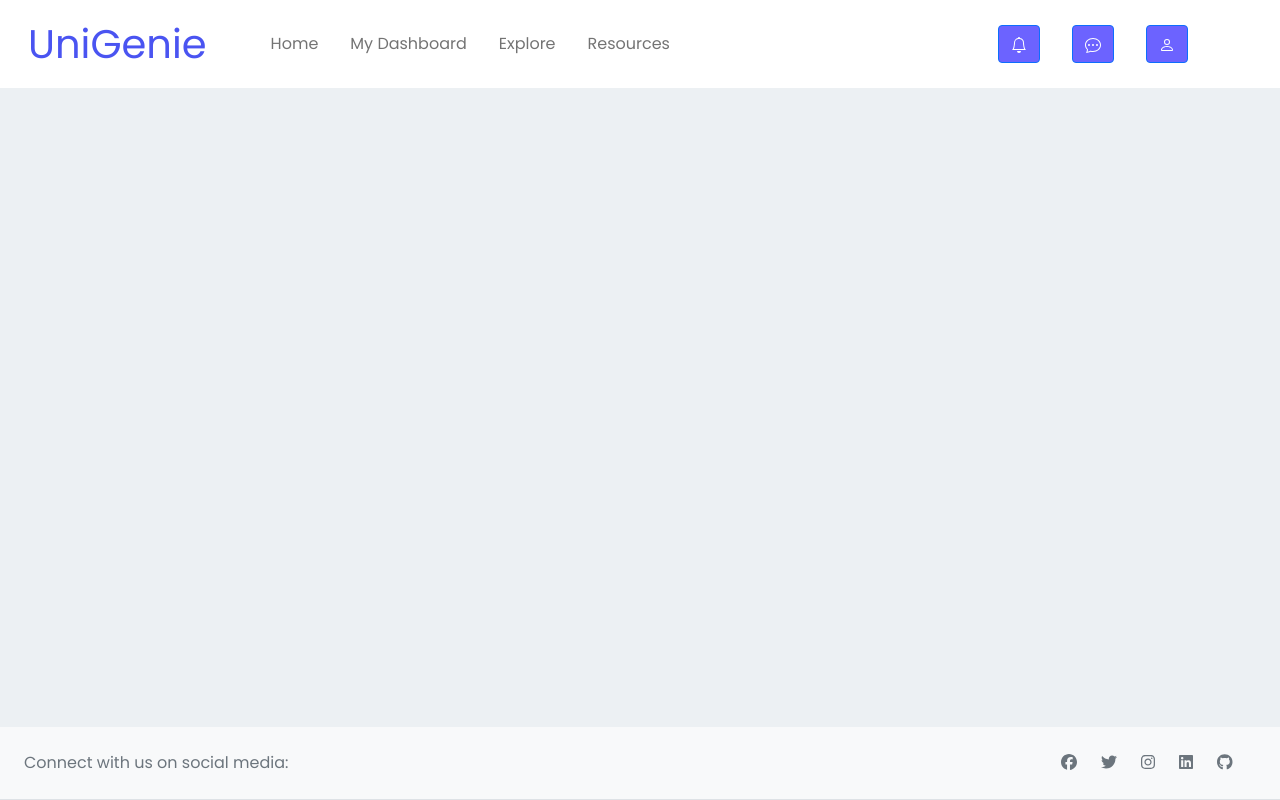
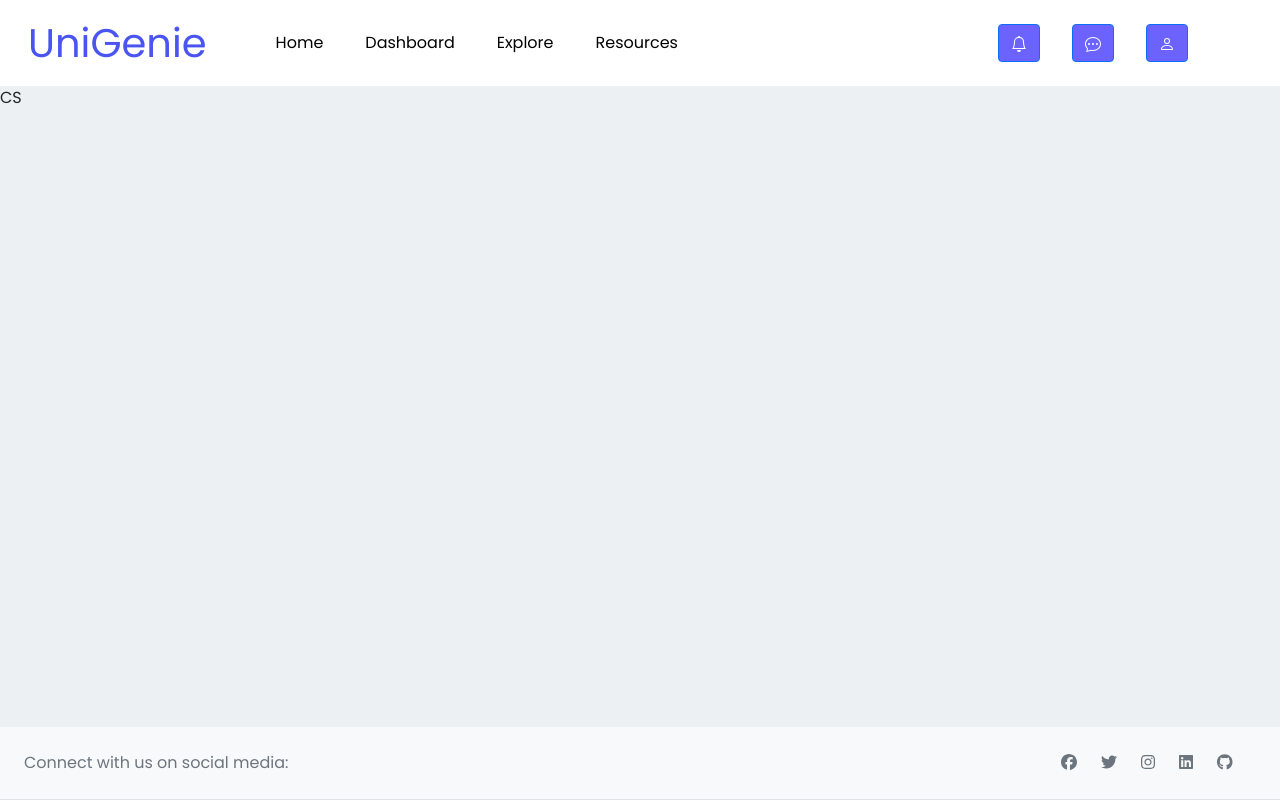
Before and after one commit to Niche-538/UniGenie, a React (Create React App) app in the folder webapp/: page /CS in a window 1280 px wide. Built offline with nearby package versions, Linux system fonts and the light colour scheme.

Commit message:
Created resources pages
Created resources pages, dropdown menu and code cleanup

```diff
--- a/webapp/src/App.js
+++ b/webapp/src/App.js
@@ -6,20 +6,8 @@ import "bootstrap/dist/css/bootstrap.min.css";
 
 import Anim from "./components/Anim.tsx";
 import Icon from "./components/Icon.jsx";
-// import LandingPage from "./components/LandingPage";
 import Navigation from "./components/Navigation";
 import Navigation_nonMain from "./components/Navigation_nonMain";
-// import AdminLogin from "./components/AdminLogin";
-// import StudentLogin from "./components/StudentLogin";
-// import AdminSignup from "./components/AdminSignup";
-// import StudSignUp from "./components/StudSignUp";
-// import StudentSignup from "./components/StudentSignup";
-// import AdminFunc from "./components/AdminFunc";
-// import AddUniversity from "./components/AddUniversity";
-// import DeleteUniversity from "./components/DeleteUniversity";
-// import StudentDetails from "./components/StudentDetails";
-// import AddPrograms from "./components/AddPrograms";
-// import UniversityApplications from "./components/UniversityApplications";
 import ProfilePage from "./components/ProfilePage";
 import ProfileSettingsPage from "./components/ProfileSettingsPage";
 import StudentHomePage from "./components/StudentHomePage";
@@ -27,6 +15,13 @@ import Footerx from "./components/Footerx";
 import LP from "./components/Lp";
 import Get from "./components/Get";
 import Dashboard from "./components/Dashboard";
+import Resources from "./components/Resources";
+import MBA from "./components/MBA";
+import CS from "./components/CS";
+import Mech from "./components/Mech";
+import US from "./components/US";
+import UK from "./components/UK";
+import Canada from "./components/Canada";
 
 function App() {
   const rootElement = document.getElementById("root");
@@ -43,60 +38,13 @@ function App() {
           <Navigation />
           <Router>
             <Routes>
-                            {/* <Route
-                                path="/AdminLogin"
-                                element={<AdminLogin />}
-                            /> */}
-                            {/* <Route
-                                path="/StudSignUp"
-                                element={<StudSignUp />}
-                            /> */}
-                            {/* <Route
-                                path="/StudentLogin"
-                                element={<StudentLogin />}
-                            /> */}
-                            {/* <Route
-                                path="/AdminSignup"
-                                element={<AdminSignup />}
-                            /> */}
-                            {/* <Route
-                                path="/StudentSignup"
-                                element={<StudentSignup />}
-                            /> */}
-                            {/* <Route path="/AdminFunc" element={<AdminFunc />} /> */}
-                            {/* <Route
-                                path="/AddUniversity"
-                                element={<AddUniversity />}
-                            /> */}
-                            {/* <Route
-                                path="/DeleteUniversity"
-                                element={<DeleteUniversity />}
-                            /> */}
-                            {/* <Route
-                                path="/StudentDetails"
-                                element={<StudentDetails />}
-                            /> */}
-                            {/* <Route
-                                path="/AddPrograms"
-                                element={<AddPrograms />}
-                            /> */}
-                            {/* <Route
-                                path="/UniversityApplications"
-                                element={<UniversityApplications />}
-                            /> */}
-                            <Route
-                                path="/ProfilePage"
-                                element={<ProfilePage />}
-                            />
-                            <Route
-                                path="/ProfileSettingsPage"
-                                element={<ProfileSettingsPage />}
-                            />
-                            <Route
-                                path="/StudentHomePage"
-                                element={<StudentHomePage />}
-                            />
-                            <Route path="/Dashboard" element={<Dashboard />} />
+              <Route path="/Resources" element={<Resources />} />
+              <Route path="/UK" element={<UK />} />
+              <Route path="/US" element={<US />} />
+              <Route path="/Canada" element={<Canada />} />
+              <Route path="/CS" element={<CS />} />
+              <Route path="/Mech" element={<Mech />} />
+              <Route path="/MBA" element={<MBA />} />
             </Routes>
           </Router>
         </StrictMode>,
@@ -139,60 +87,20 @@ function App() {
           <Navigation_nonMain />
           <Router>
             <Routes>
-                            {/* <Route
-                                path="/StudSignUp"
-                                element={<StudSignUp />}
-                            /> */}
-                            {/* <Route
-                                path="/AdminLogin"
-                                element={<AdminLogin />}
-                            /> */}
-                            {/* <Route
-                                path="/StudentLogin"
-                                element={<StudentLogin />}
-                            /> */}
-                            {/* <Route
-                                path="/AdminSignup"
-                                element={<AdminSignup />}
-                            /> */}
-                            {/* <Route
-                                path="/StudentSignup"
-                                element={<StudentSignup />}
-                            /> */}
-                            {/* <Route path="/AdminFunc" element={<AdminFunc />} /> */}
-                            {/* <Route
-                                path="/AddUniversity"
-                                element={<AddUniversity />}
-                            /> */}
-                            {/* <Route
-                                path="/DeleteUniversity"
-                                element={<DeleteUniversity />}
-                            /> */}
-                            {/* <Route
-                                path="/StudentDetails"
-                                element={<StudentDetails />}
-                            /> */}
-                            {/* <Route
-                                path="/AddPrograms"
-                                element={<AddPrograms />}
-                            /> */}
-                            {/* <Route
-                                path="/UniversityApplications"
-                                element={<UniversityApplications />}
-                            /> */}
-                            <Route
-                                path="/ProfilePage"
-                                element={<ProfilePage />}
-                            />
+              <Route path="/ProfilePage" element={<ProfilePage />} />
               <Route
                 path="/ProfileSettingsPage"
                 element={<ProfileSettingsPage />}
               />
-                            <Route
-                                path="/StudentHomePage"
-                                element={<StudentHomePage />}
-                            />
+              <Route path="/StudentHomePage" element={<StudentHomePage />} />
               <Route path="/Dashboard" element={<Dashboard />} />
+              <Route path="/UK" element={<UK />} />
+              <Route path="/US" element={<US />} />
+              <Route path="/Canada" element={<Canada />} />
+              <Route path="/CS" element={<CS />} />
+              <Route path="/Mech" element={<Mech />} />
+              <Route path="/MBA" element={<MBA />} />
+              <Route path="/Resources" element={<Resources />} />
             </Routes>
           </Router>
         </StrictMode>,
--- /dev/null
+++ b/webapp/src/components/CS.jsx
@@ -0,0 +1,9 @@
+import React from 'react';
+
+const CS = () => {
+  return (
+    <div>CS</div>
+  )
+}
+
+export default CS;
--- /dev/null
+++ b/webapp/src/components/Canada.jsx
@@ -0,0 +1,9 @@
+import React from 'react';
+
+const Canada = () => {
+  return (
+    <div>Canada</div>
+  )
+}
+
+export default Canada;
--- /dev/null
+++ b/webapp/src/components/MBA.jsx
@@ -0,0 +1,9 @@
+import React from 'react';
+
+const MBA = () => {
+  return (
+    <div>MBA</div>
+  )
+}
+
+export default MBA;
--- /dev/null
+++ b/webapp/src/components/Mech.jsx
@@ -0,0 +1,9 @@
+import React from 'react';
+
+const Mech = () => {
+  return (
+    <div>Mech</div>
+  )
+}
+
+export default Mech;
--- a/webapp/src/components/Navigation.jsx
+++ b/webapp/src/components/Navigation.jsx
@@ -1,6 +1,13 @@
 import React from "react";
-import { Container, Nav, Navbar } from "react-bootstrap";
 
+import {
+  Button,
+  Container,
+  Nav,
+  Navbar,
+  OverlayTrigger,
+  Popover,
+} from "react-bootstrap";
 const Navigation = () => {
   return (
     <Navbar bg="light" expand={false}>
@@ -18,14 +25,97 @@ const Navigation = () => {
         </Navbar.Brand>
 
         <Nav className="px-3 ms-3 me-auto my-3 flex-row justify-content-center text-center align-items-center">
-                    <Nav.Item className="mx-2 px-2 justify-content-center text-center align-items-center">
-                        <Nav.Link href="/">Home</Nav.Link>
+          <Nav.Item className="px-2 justify-content-center text-center align-items-center">
+            <Button
+              href="/StudentHomePage"
+              variant="outline-white"
+              style={{
+                outline: "white",
+                color: "black",
+                backgroundColor: "transparent",
+              }}
+            >
+              Home
+            </Button>
           </Nav.Item>
-                    <Nav.Item className="mx-2 px-2 justify-content-center text-center align-items-center">
-                        <Nav.Link href="#action2">Explore</Nav.Link>
+          <Nav.Item className="px-2 justify-content-center text-center align-items-center">
+            <Button
+              variant="outline-white"
+              style={{
+                outline: "white",
+                color: "black",
+                backgroundColor: "transparent",
+              }}
+            >
+              Explore
+            </Button>
           </Nav.Item>
-                    <Nav.Item className="mx-2 px-2 justify-content-center text-center align-items-center">
-                        <Nav.Link href="#action3">Resources</Nav.Link>
+          <Nav.Item className="px-2 justify-content-center text-center align-items-center">
+            <OverlayTrigger
+              trigger="click"
+              placement="bottom"
+              overlay={
+                <Popover style={{ maxWidth: 500 }} id="popoverPositionedBottom">
+                  <div className="row" style={{ width: 500 }}>
+                    <div className="col" style={{ width: "40%" }}>
+                      <Popover.Header
+                        className="border-0"
+                        style={{ backgroundColor: "white" }}
+                        as="h3"
+                      >
+                        Country
+                      </Popover.Header>
+                      <Popover.Body>
+                        <Nav>
+                          <Nav.Link href="/US" className="mx-2 px-2">
+                            United States
+                          </Nav.Link>
+                          <Nav.Link href="/UK" className="mx-2 px-2">
+                            United Kingdom
+                          </Nav.Link>
+                          <Nav.Link href="/Canada" className="mx-2 px-2">
+                            Canada
+                          </Nav.Link>
+                        </Nav>
+                      </Popover.Body>
+                    </div>
+                    <div className="col" style={{ width: "60%" }}>
+                      <Popover.Header
+                        className="border-0"
+                        style={{ backgroundColor: "white" }}
+                        as="h3"
+                      >
+                        Courses
+                      </Popover.Header>
+                      <Popover.Body>
+                        <Nav>
+                          <Nav.Link href="/CS" className="mx-2 px-2">
+                            Computer Science
+                          </Nav.Link>
+                          <Nav.Link href="/MBA" className="mx-2 px-2">
+                            MBA
+                          </Nav.Link>
+                          <Nav.Link href="/Mech" className="mx-2 px-2">
+                            Mechanical Engineering
+                          </Nav.Link>
+                        </Nav>
+                      </Popover.Body>
+                    </div>
+                  </div>
+                </Popover>
+              }
+            >
+              <Button
+                variant="outline-white"
+                style={{
+                  outline: "white",
+                  color: "black",
+                  backgroundColor: "transparent",
+                }}
+              >
+                Resources
+              </Button>
+            </OverlayTrigger>
           </Nav.Item>
         </Nav>
       </Container>
--- a/webapp/src/components/Navigation_nonMain.jsx
+++ b/webapp/src/components/Navigation_nonMain.jsx
@@ -5,7 +5,6 @@ import {
   Container,
   Nav,
   Navbar,
-    Offcanvas,
   OverlayTrigger,
   Popover,
 } from "react-bootstrap";
@@ -27,17 +26,110 @@ const Navigation_nonMain = () => {
         </Navbar.Brand>
 
         <Nav className="px-3 ms-3 me-auto my-3 flex-row justify-content-center text-center align-items-center">
-                    <Nav.Item className="mx-2 px-2 justify-content-center text-center align-items-center">
-                        <Nav.Link href="/StudentHomePage">Home</Nav.Link>
+          <Nav.Item className="px-2 justify-content-center text-center align-items-center">
+            <Button
+              href="/StudentHomePage"
+              variant="outline-white"
+              style={{
+                outline: "white",
+                color: "black",
+                backgroundColor: "transparent",
+              }}
+            >
+              Home
+            </Button>
           </Nav.Item>
-                    <Nav.Item className="mx-2 px-2 justify-content-center text-center align-items-center">
-                        <Nav.Link href="/Dashboard">My Dashboard</Nav.Link>
+          <Nav.Item className="px-2 justify-content-center text-center align-items-center">
+            <Button
+              href="/Dashboard"
+              variant="outline-white"
+              style={{
+                outline: "white",
+                color: "black",
+                backgroundColor: "transparent",
+              }}
+            >
+              Dashboard
+            </Button>
           </Nav.Item>
-                    <Nav.Item className="mx-2 px-2 justify-content-center text-center align-items-center">
-                        <Nav.Link href="#action2">Explore</Nav.Link>
+          <Nav.Item className="px-2 justify-content-center text-center align-items-center">
+            <Button
+              variant="outline-white"
+              style={{
+                outline: "white",
+                color: "black",
+                backgroundColor: "transparent",
+              }}
+            >
+              Explore
+            </Button>
           </Nav.Item>
-                    <Nav.Item className="mx-2 px-2 justify-content-center text-center align-items-center">
-                        <Nav.Link href="#action3">Resources</Nav.Link>
+          <Nav.Item className="px-2 justify-content-center text-center align-items-center">
+            <OverlayTrigger
+              trigger="click"
+              placement="bottom"
+              overlay={
+                <Popover style={{ maxWidth: 500 }} id="popoverPositionedBottom">
+                  <div className="row" style={{ width: 500 }}>
+                    <div className="col" style={{ width: "40%" }}>
+                      <Popover.Header
+                        className="border-0"
+                        style={{ backgroundColor: "white" }}
+                        as="h3"
+                      >
+                        Country
+                      </Popover.Header>
+                      <Popover.Body>
+                        <Nav>
+                          <Nav.Link href="/US" className="mx-2 px-2">
+                            United States
+                          </Nav.Link>
+                          <Nav.Link href="/UK" className="mx-2 px-2">
+                            United Kingdom
+                          </Nav.Link>
+                          <Nav.Link href="/Canada" className="mx-2 px-2">
+                            Canada
+                          </Nav.Link>
+                        </Nav>
+                      </Popover.Body>
+                    </div>
+                    <div className="col" style={{ width: "60%" }}>
+                      <Popover.Header
+                        className="border-0"
+                        style={{ backgroundColor: "white" }}
+                        as="h3"
+                      >
+                        Courses
+                      </Popover.Header>
+                      <Popover.Body>
+                        <Nav>
+                          <Nav.Link href="/CS" className="mx-2 px-2">
+                            Computer Science
+                          </Nav.Link>
+                          <Nav.Link href="/MBA" className="mx-2 px-2">
+                            MBA
+                          </Nav.Link>
+                          <Nav.Link href="/Mech" className="mx-2 px-2">
+                            Mechanical Engineering
+                          </Nav.Link>
+                        </Nav>
+                      </Popover.Body>
+                    </div>
+                  </div>
+                </Popover>
+              }
+            >
+              <Button
+                variant="outline-white"
+                style={{
+                  outline: "white",
+                  color: "black",
+                  backgroundColor: "transparent",
+                }}
+              >
+                Resources
+              </Button>
+            </OverlayTrigger>
           </Nav.Item>
         </Nav>
 
@@ -81,10 +173,7 @@ const Navigation_nonMain = () => {
                     Signed in as: John Doe
                   </Popover.Header>
                   <Popover.Body>
-                                        <Nav
-                                            variant="pills"
-                                            className="flex-column"
-                                        >
+                    <Nav variant="pills" className="flex-column">
                       <Nav.Link
                         href="/ProfileSettingsPage"
                         className="rounded border mb-3 mx-2 px-2 text-start"
--- /dev/null
+++ b/webapp/src/components/Resources.jsx
@@ -0,0 +1,9 @@
+import React from 'react';
+
+const Resources = () => {
+  return (
+    <div>Resources</div>
+  )
+}
+
+export default Resources;
--- /dev/null
+++ b/webapp/src/components/UK.jsx
@@ -0,0 +1,9 @@
+import React from 'react';
+
+const UK = () => {
+  return (
+    <div>UK</div>
+  )
+}
+
+export default UK;
--- /dev/null
+++ b/webapp/src/components/US.jsx
@@ -0,0 +1,9 @@
+import React from 'react';
+
+const US = () => {
+  return (
+    <div>US</div>
+  )
+}
+
+export default US;
```
Lines whose indentation alone changed are shown as unchanged.
